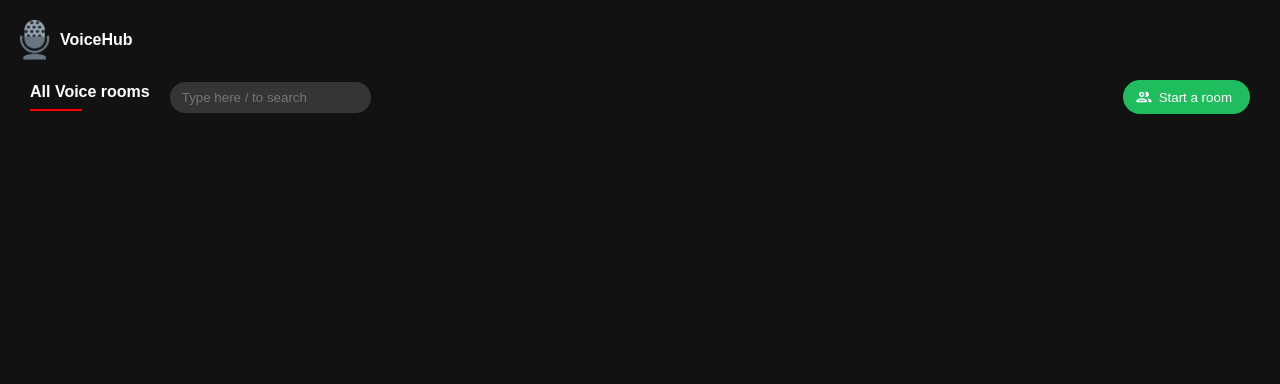
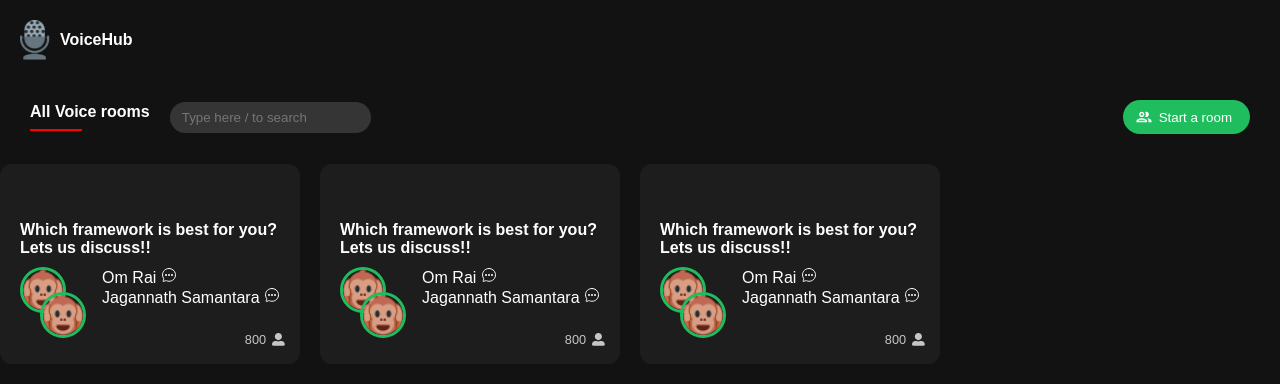
Before and after one commit to Jagss24/MeetCast, a React app in the folder frontend/: page /rooms in a window 1280 px wide. Shown: the top 384 px of the page. Built offline with nearby package versions, Linux system fonts and the light colour scheme; no server answers; the HTML template or start-up script is replaced by a standard one.

Commit message:
Implemented the styling of  Roomcard in rooms working fine

```diff
--- a/frontend/src/pages/Rooms/Rooms.jsx
+++ b/frontend/src/pages/Rooms/Rooms.jsx
@@ -1,6 +1,7 @@
 import React from 'react'
-import { RoomComponent, RoomMainComponent, SearchInput, RoomNav, FirstChild, SecondChild, StartContainer } from './Rooms.styled'
+import { RoomComponent, RoomCardContainer, SearchInput, RoomNav, FirstChild, SecondChild, StartContainer } from './Rooms.styled'
 import { MdOutlinePeople } from "react-icons/md";
+import RoomCard from '../../components/RoomCard/RoomCard';
 
 const Rooms = () => {
     return (
@@ -18,6 +19,11 @@ const Rooms = () => {
                     <StartContainer>Start a room</StartContainer>
                 </SecondChild>
             </RoomNav>
+            <RoomCardContainer>
+                <RoomCard />
+                <RoomCard />
+                <RoomCard />
+            </RoomCardContainer>
         </RoomComponent>
     )
 }
--- a/frontend/src/pages/Rooms/Rooms.styled.js
+++ b/frontend/src/pages/Rooms/Rooms.styled.js
@@ -1,14 +1,17 @@
 import styled from "styled-components";
 
 export const RoomComponent = styled.div`
+  padding-top: 100px;
+`;
+export const RoomCardContainer = styled.div`
   display: flex;
-  padding-top: 80px;
+  gap: 20px;
+  flex-wrap: wrap;
 `;
 export const RoomNav = styled.div`
   display: flex;
   justify-content: space-between;
   align-items: center;
-  width: 100vw;
   padding: 0 30px;
 `;
 
@@ -44,5 +47,3 @@ export const SearchInput = styled.input`
   color: #fff;
   background-color: #353535;
 `;
-
-export const RoomMainComponent = styled.div``;
```
